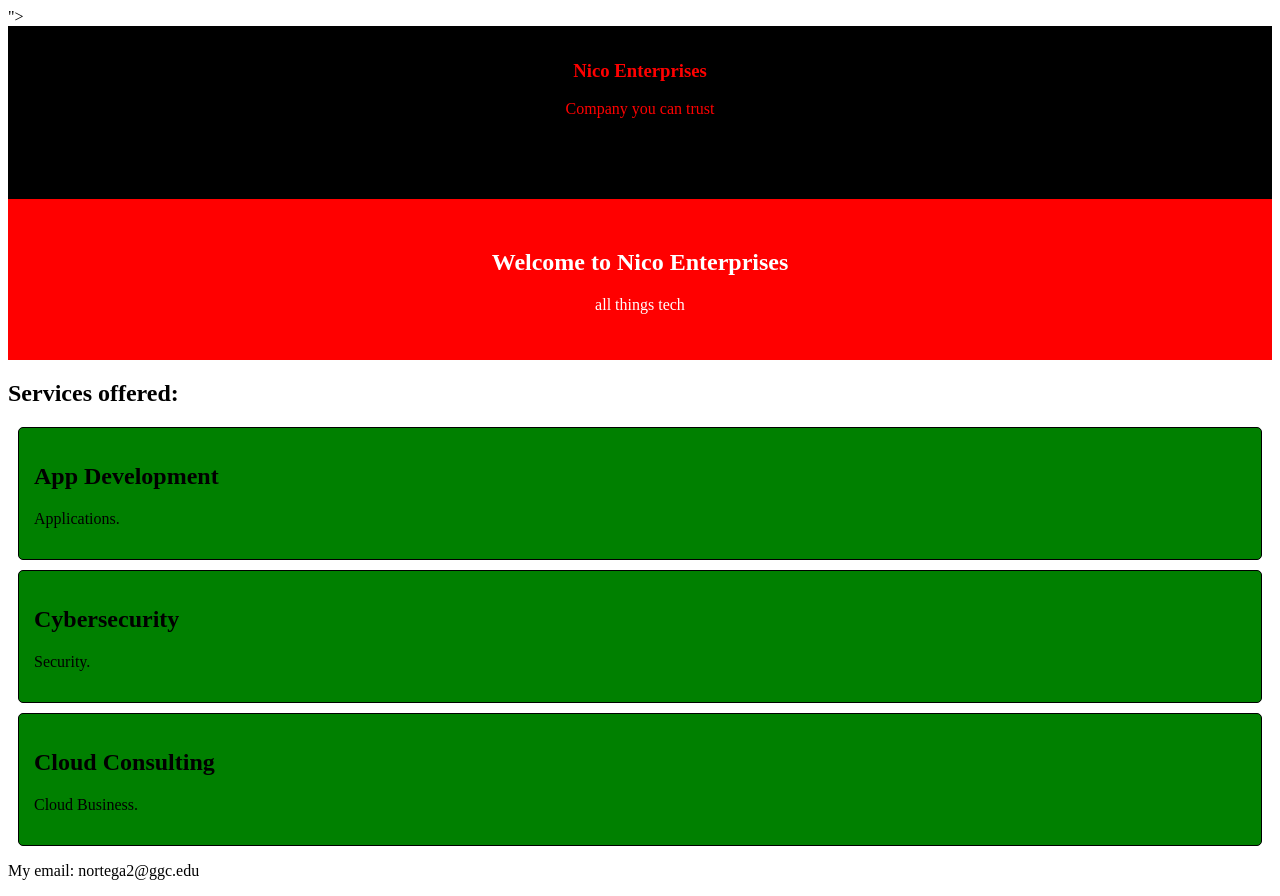
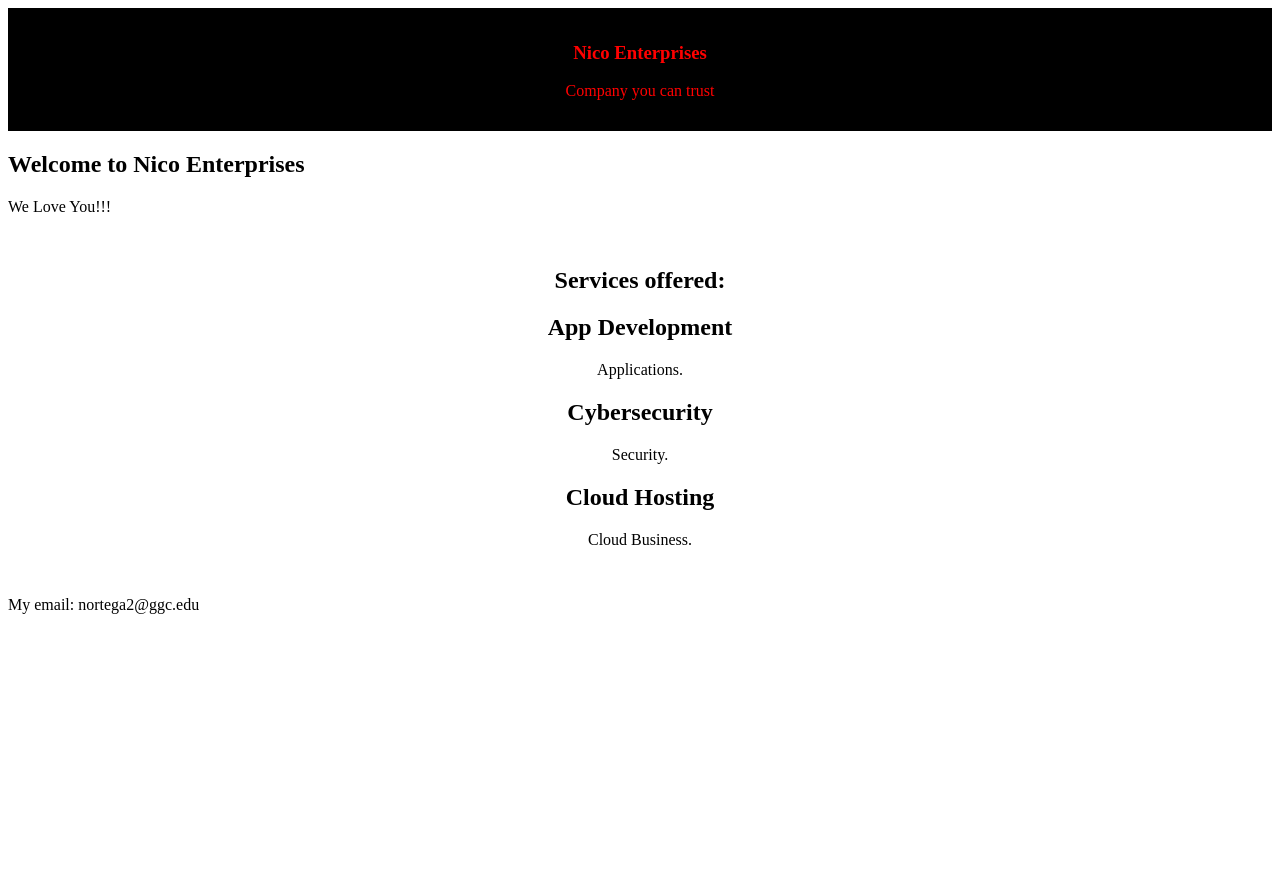
Before and after one commit to kltshstry/web, a plain HTML site: page index.html in a window 1280 px wide. After the commit the page ends 800 px from the top, so only its background shows below. Drawn offline with Linux system fonts and the light colour scheme.

Commit message:
Refactor index.html structure and fix tags

```diff
--- a/index.html
+++ b/index.html
@@ -1,20 +1,11 @@
 <!DOCTYPE html>
+
 <html lang="en">
 <head>
 <meta charset="UTF-8">
 <meta name="viewport" content="width=device-width, initial-scale=1.0">
 <title>My First Webpage</title>
 <link rel="stylesheet" href="index.css">
-		<link rel="poo" href="<i class="fa-solid fa-poo"></i>">
-			<style>
-				.material-symbols-outlined {
-					font-variation-settings:
-						'FILL' 0,
-						'wght' 400,
-						'GRAD' 0,
-						'opsz' 24
-				}
-			</style>
 </head>
 
 <body>
@@ -24,44 +15,44 @@
                 <header>
                     <h1>Nico Enterprises</h1>
                     <p>Company you can trust</p>
-						<p><i class="fa-solid fa-poo"></i></p>
                 </header>
             </section>
         </article>
 
         <article>
-                <section>
-                    <div id="main-banner">
+            <section id="hero-banner">
                 <h2>Welcome to Nico Enterprises</h2>
-                        <p>all things tech</p>
+                <p>We Love You&excl;&excl;&excl;</p>
+            </section>
+        </article>
+
+        <article>
+            <section id="services">
+                <h2>Services offered:</h2>
+
+                <div class="service">
+                    <h2>App Development</h2>
+                    <p>Applications.</p>
+                </div>
+
+                <div class="service">
+                    <h2>Cybersecurity</h2>
+                    <p>Security.</p>
+                </div>
+
+                <div class="service">
+                    <h2>Cloud Hosting</h2>
+                    <p>Cloud Business.</p>
                 </div>
             </section>
         </article>
 
-            <article>
-                <section>
-                    <h2>Services offered: </h2>
-
-                    <div class="service-box">
-                        <h2>App Development</h2>
-                        <p>Applications.</p>
-                    </div>
-
-                    <div class="service-box">
-                        <h2>Cybersecurity</h2>
-                        <p>Security.</p>
-                    </div>
-
-                    <div class="service-box">
-                        <h2>Cloud Consulting</h2>
-                        <p>Cloud Business.</p>
-                    </div>
-                </section>
-            </article>
         <footer>
             <p>My email: nortega2@ggc.edu</p>
         </footer>
 
     </main>
 </body>
+
+
 </html>
```
Lines whose indentation alone changed are shown as unchanged.
